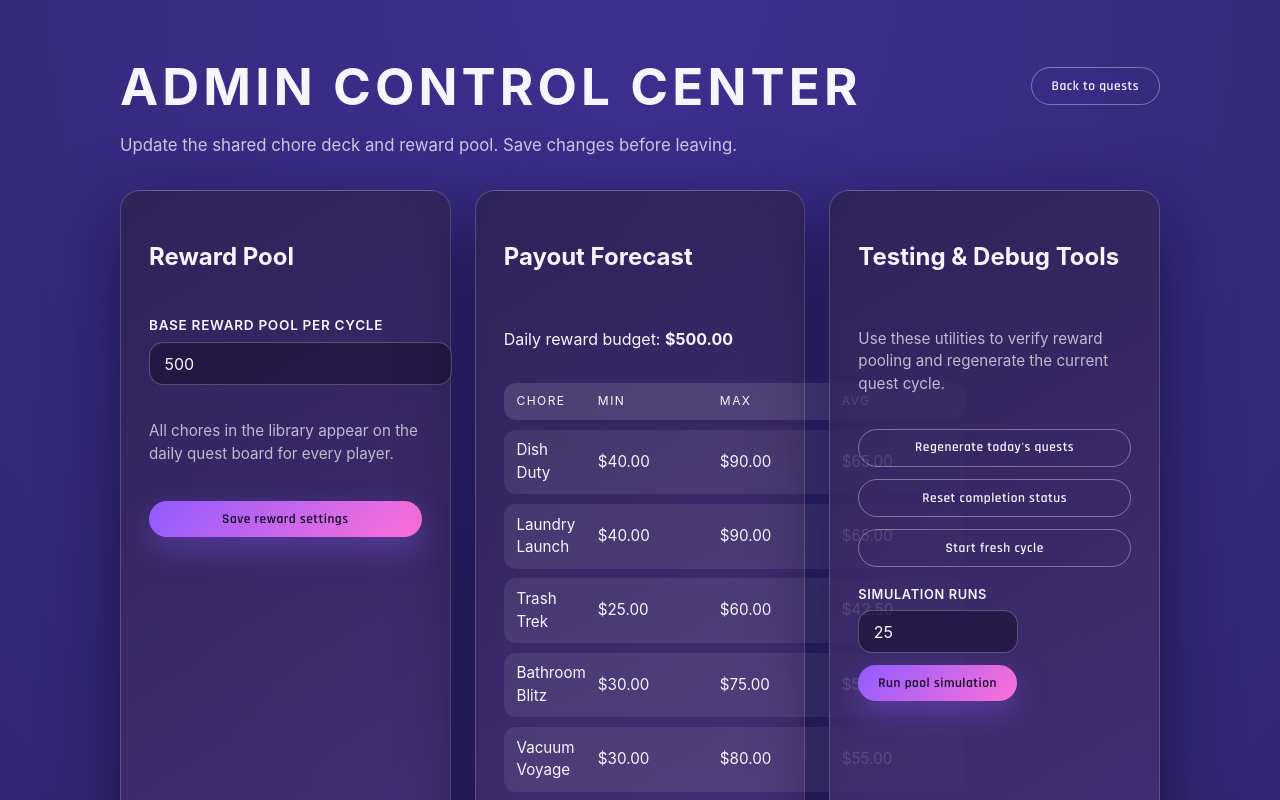
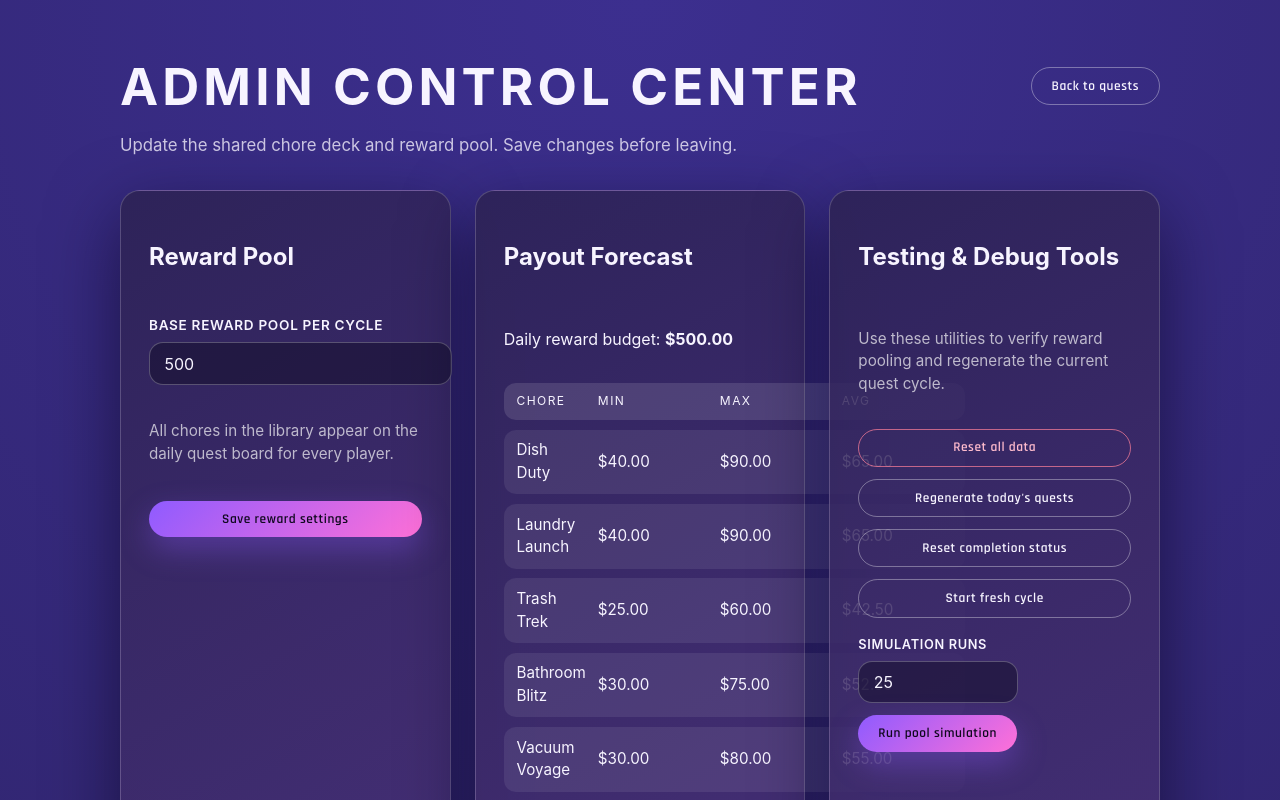
Before and after one commit to FreedominaStonyField/Chorequesttracker, a React (Vite) app: page / in a window 1280 px wide. Both pictures are taken after a click on the button "Admin tools". Shown: the top 800 px of the page. Built offline with nearby package versions, Linux system fonts and the light colour scheme.

Commit message:
Add admin reset control

```diff
--- a/src/App.css
+++ b/src/App.css
@@ -129,6 +129,17 @@ body {
 .ghost-button:hover {
   border-color: rgba(255, 255, 255, 0.7);
   background: rgba(255, 255, 255, 0.12);
+}
+
+.ghost-button--danger {
+  border-color: rgba(255, 128, 155, 0.7);
+  color: #ffbccd;
+}
+
+.ghost-button--danger:hover {
+  border-color: rgba(255, 165, 185, 0.9);
+  background: rgba(255, 120, 150, 0.16);
+  color: #ffe5ec;
 }
 
 .ghost-button:disabled {
--- a/src/App.tsx
+++ b/src/App.tsx
@@ -770,6 +770,34 @@ function App() {
     });
   };
 
+  const handleResetAllData = () => {
+    if (!state) return;
+    const confirmReset = window.confirm(
+      'Reset every profile, wallet balance, and quest history? This will clear all progress.',
+    );
+    if (!confirmReset) return;
+    const today = todayISO();
+    setState((current) => {
+      if (!current) return current;
+      const adminSettings = cloneSettings(current.adminSettings);
+      const choreLibrary = cloneChoreLibrary(current.choreLibrary);
+      const emptyProfiles = USERS.reduce<Record<UserId, UserStats>>((acc, user) => {
+        acc[user.id] = { totalEarned: 0, totalCashedOut: 0 };
+        return acc;
+      }, {} as Record<UserId, UserStats>);
+      const nextCycle = createCycle(today, 0, choreLibrary, adminSettings);
+      return {
+        activeUser: current.activeUser,
+        profiles: emptyProfiles,
+        cycle: nextCycle,
+        choreLibrary,
+        adminSettings,
+      };
+    });
+    setPopups([]);
+    setDiagnostics(null);
+  };
+
   const handleResetCompletions = () => {
     if (!state) return;
     const confirmReset = window.confirm(
@@ -1036,6 +1064,14 @@ function App() {
               </p>
             ) : null}
             <div className="admin-actions admin-actions--stacked">
+              <button
+                type="button"
+                className="ghost-button ghost-button--danger"
+                onClick={handleResetAllData}
+                disabled={adminActionsDisabled}
+              >
+                Reset all data
+              </button>
               <button
                 type="button"
                 className="ghost-button"
```
